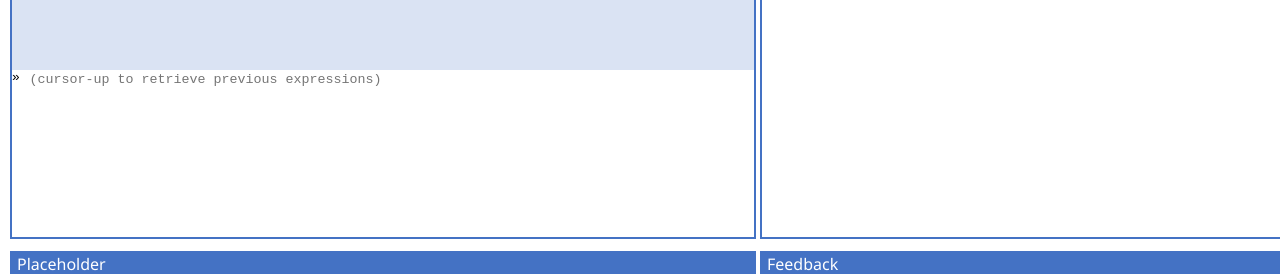
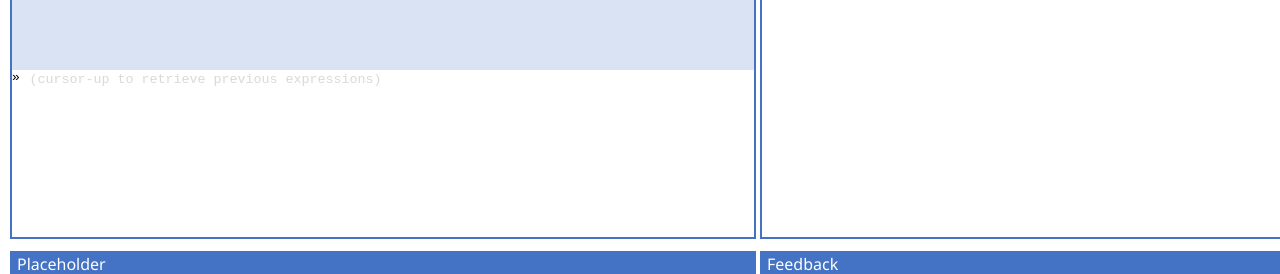
Before and after one commit to MetalUp/Express, an Angular app in the folder Client/: page / in a window 1280 px wide. Shown: the part 182-456 px from the top of the page. Built offline with nearby package versions, Linux system fonts and the light colour scheme; no server answers.

Commit message:
#1 styling: lightened the grey of the placeholder

```diff
--- a/Client/src/styles.css
+++ b/Client/src/styles.css
@@ -1,4 +1,9 @@
 /* You can add global styles to this file, and also import other style files */
 body {
     font-family: 'Segoe UI', 'Open Sans', Verdana, Arial, Helvetica, sans-serif;
+
 }
+
+::placeholder {
+    color: #D9D9D9;
+  }
```
